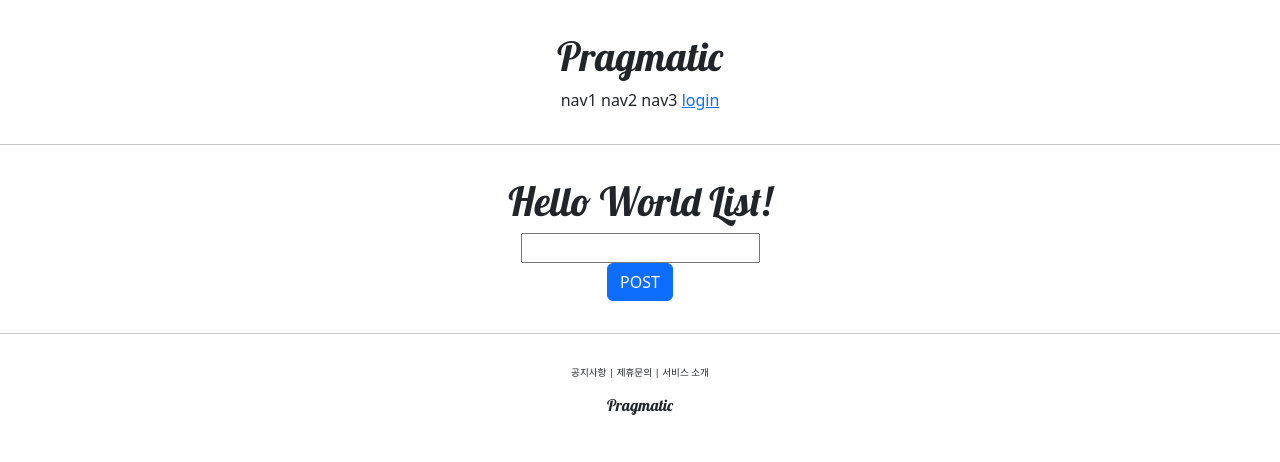
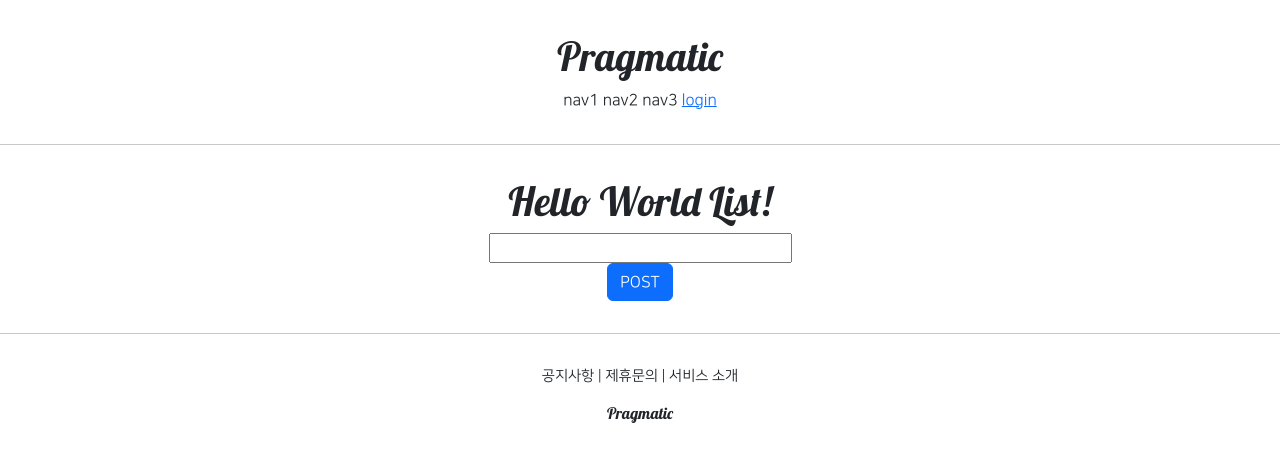
Before and after one commit to kim946509/Django_practice, a Django app: template accountapp/templates/accountapp/hello_world.html in a window 1280 px wide. Shown: the top 462 px of the page. Run offline with Django 4.2, Linux system fonts and the light colour scheme; the template is opened without the code that fills it, so the values that code supplies are empty; some libraries are stand-ins or nearby versions.

Commit message:
django course 23 commit

```diff
--- a/pragmatic/settings.py
+++ b/pragmatic/settings.py
@@ -54,9 +54,9 @@
     'django.contrib.sessions',
     'django.contrib.messages',
     'django.contrib.staticfiles',
+    'bootstrap4',
     'accountapp',
 ]
-
 MIDDLEWARE = [
     'django.middleware.security.SecurityMiddleware',
     'django.contrib.sessions.middleware.SessionMiddleware',
--- a/static/base.css
+++ b/static/base.css
@@ -3,7 +3,7 @@
 }
 
 .pragmatic_footer_button{
-    font-size: .6rem
+    font-size: .9rem
 }
 
 .pragmatic_footer{
--- a/templates/base.html
+++ b/templates/base.html
@@ -1,8 +1,7 @@
 <!DOCTYPE html>
 <html lang="en">
 {% include 'head.html' %}
-<body>
-
+<body style="font-family:'NanumSquareR';">
     {% include 'header.html' %}
 
     <hr>
--- a/templates/head.html
+++ b/templates/head.html
@@ -13,4 +13,26 @@
 
     {# DEFAULT CSS LINK   #}
     <link rel="stylesheet" type="text/css" href="{% static 'base.css' %}">
+    <style>
+        @font-face{
+            font-family: 'NanumSquareR';
+            src: local('NanumSquareR'),
+            url("{% static 'fonts/NanumSquareR.otf' %}") format("opentype");
+        }
+        @font-face{
+            font-family: 'NanumSquareB';
+            src: local('NanumSquareB'),
+            url("{% static 'fonts/NanumSquareB.otf' %}") format("opentype");
+        }
+        @font-face{
+            font-family: 'NanumSquareEB';
+            src: local('NanumSquareEB'),
+            url("{% static 'fonts/NanumSquareEB.otf' %}") format("opentype");
+        }
+        @font-face{
+            font-family: 'NanumSquareL';
+            src: local('NanumSquareL'),
+            url("{% static 'fonts/NanumSquareL.otf' %}") format("opentype");
+        }
+    </style>
 </head>
```
Also changed, not shown: accountapp/templates/accountapp/create.html (+7 -3 lines), accountapp/templates/accountapp/login.html (+5 -3 lines).
